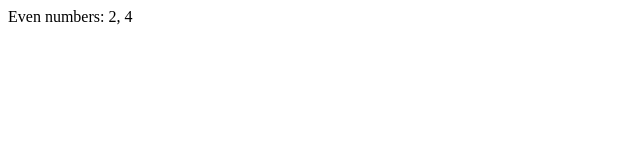
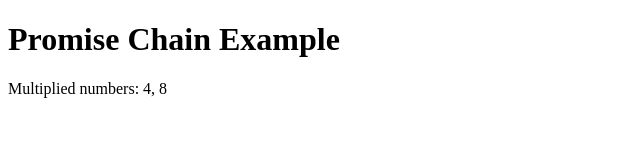
Before and after one commit to acciojob/manipulate-data-with-chained-promise-2-vaibha987, a website: page main.html in a window 1280 px wide. Shown: the whole page, without its empty margins (0-640 px from the left). Drawn offline with Linux system fonts and the light colour scheme.

Commit message:
created a submission

```diff
--- a/main.html
+++ b/main.html
@@ -1,13 +1,54 @@
 <!DOCTYPE html>
+<html lang="en">
+<head>
+  <meta charset="UTF-8">
+  <meta name="viewport" content="width=device-width, initial-scale=1.0">
+  <title>Promise Chain Example</title>
+  <script>
+    // Function that returns a promise resolving with an array after 1 second (reduced)
+    function fetchNumbers() {
+      return new Promise((resolve) => {
+        setTimeout(() => {
+          const numbers = [1, 2, 3, 4];  // Input array
+          resolve(numbers);
+        }, 1000);  // Reduced to 1 second
+      });
+    }
 
-<html>
-  <head>
-    <link rel="stylesheet" href="styles.css" />
-  </head>
+    // Function to update the "output" element with the given text after a delay
+    function updateOutput(text, delay) {
+      return new Promise((resolve) => {
+        setTimeout(() => {
+          document.getElementById('output').textContent = text;
+          resolve();
+        }, delay);  // Delay in milliseconds
+      });
+    }
 
-  <body>
-    <!-- do not change this code -->
-    <div id="output"></div>
-    <script type="text/javascript" src="./script.js"></script>
-  </body>
+    // Main function to handle promise chaining
+    function manipulateArray() {
+      fetchNumbers()
+        .then(numbers => {
+          // Filter out odd numbers
+          const evenNumbers = numbers.filter(num => num % 2 === 0);
+          return updateOutput(`Even numbers: ${evenNumbers.join(', ')}`, 500).then(() => evenNumbers);
+        })
+        .then(evenNumbers => {
+          // Multiply even numbers by 2
+          const multipliedNumbers = evenNumbers.map(num => num * 2);
+          return updateOutput(`Multiplied numbers: ${multipliedNumbers.join(', ')}`, 1000);
+        })
+        .catch(error => {
+          document.getElementById('output').textContent = `Error: ${error}`;
+        });
+    }
+
+    // Trigger the function when the DOM is fully loaded
+    window.onload = manipulateArray;
+  </script>
+</head>
+<body>
+  <h1>Promise Chain Example</h1>
+  <div id="output"></div>
+</body>
 </html>
--- a/script.js
+++ /dev/null
@@ -1,39 +0,0 @@
-function fetchNumbers() {
-      return new Promise((resolve) => {
-        setTimeout(() => {
-          const numbers = [1, 2, 3, 4];  // Input array
-          resolve(numbers);
-        }, 3000);  // 3 seconds delay
-      });
-    }
-
-    // Function to update the "output" element with the given text after a delay
-    function updateOutput(text, delay) {
-      return new Promise((resolve) => {
-        setTimeout(() => {
-          document.getElementById('output').textContent = text;
-          resolve();
-        }, delay);  // Delay in milliseconds
-      });
-    }
-
-    // Main function to handle promise chaining
-    function manipulateArray() {
-      fetchNumbers()
-        .then(numbers => {
-          // Filter out odd numbers
-          const evenNumbers = numbers.filter(num => num % 2 === 0);
-          return updateOutput(`Even numbers: ${evenNumbers.join(', ')}`, 1000).then(() => evenNumbers);
-        })
-        .then(evenNumbers => {
-          // Multiply even numbers by 2
-          const multipliedNumbers = evenNumbers.map(num => num * 2);
-          return updateOutput(`Multiplied numbers: ${multipliedNumbers.join(', ')}`, 2000);
-        })
-        .catch(error => {
-          document.getElementById('output').textContent = `Error: ${error}`;
-        });
-    }
-
-    // Trigger the function when the DOM is fully loaded
-    window.onload = manipulateArray;
```
